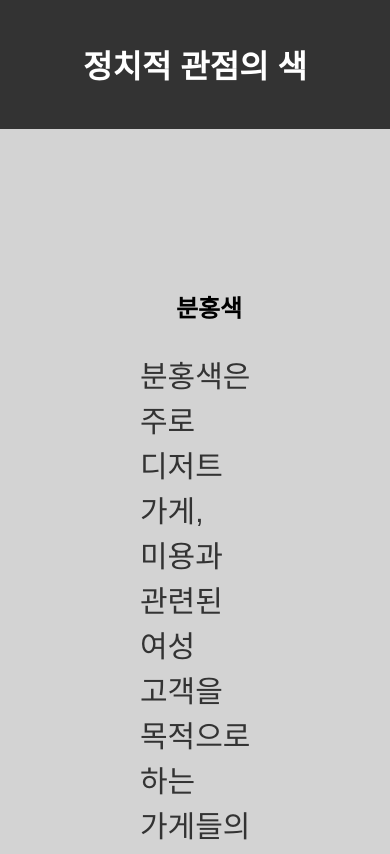
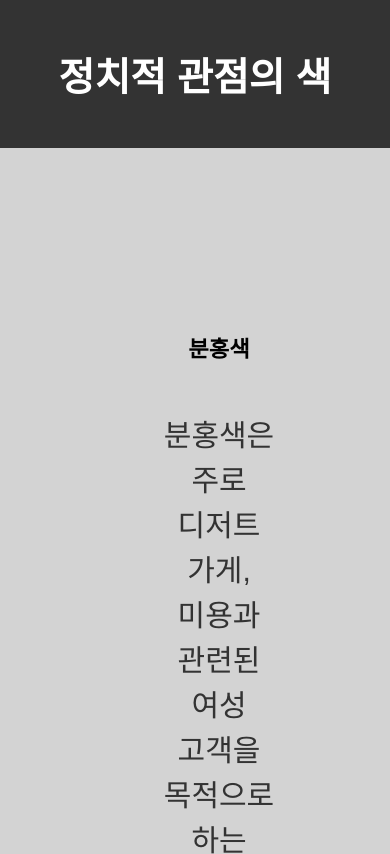
Before and after one commit to f0rgetm2n0te/home, a plain HTML site: page untitled3.html in a window 390 px wide. Shown: the top 854 px of the page. Drawn offline with Linux system fonts and the light colour scheme.

Commit message:
Add files via upload

```diff
--- a/style.k.css
+++ b/style.k.css
@@ -160,3 +160,37 @@ footer {
     padding: 19px 0;
     text-align: center;
 }
+@media screen and (max-width:900px){
+    header{
+
+        font-size: 5vw;
+        text-align: center;
+    }
+
+    article {
+
+        font-size: 4vw;
+    }
+
+
+
+    section {
+
+        line-height: 3;
+        word-break: keep-all;
+        font-size: 3.8vw;
+
+        padding: 10px;
+
+    }
+
+    h2 {
+        text-align: center;
+
+        border-radius: 100px;
+    }
+
+    p{
+        line-height: 2;
+    }
+}
--- a/style2.css
+++ b/style2.css
@@ -75,3 +75,37 @@
     margin-top:295px;
     text-align: center;
 }
+@media screen and (max-width:900px){
+    header{
+
+        font-size: 5vw;
+        text-align: center;
+    }
+
+    article {
+
+        font-size: 4vw;
+    }
+
+
+
+    section {
+
+        line-height: 3;
+        word-break: keep-all;
+        font-size: 3.8vw;
+
+        padding: 10px;
+
+    }
+
+    h2 {
+        text-align: center;
+
+        border-radius: 100px;
+    }
+
+    p{
+        line-height: 2;
+    }
+}
--- a/style3.css
+++ b/style3.css
@@ -1,3 +1,4 @@
+
 
 body {
     font-family: Arial, sans-serif;
@@ -39,6 +40,24 @@ p{
    font-size: 18px;
     line-height: 1.5;
     word-break: keep-all;
+    display: flex;
+    align-items: center;
+    justify-content: center;
+    text-align: center;
+
+}
+
+.p63{
+     font-size: 18px;
+    line-height: 1.5;
+    word-break: keep-all;
+    display: flex;
+    align-items: center;
+    justify-content: center;
+    text-align: center;
+    margin-left: 200px;
+    margin-right: 200px;
+
 }
 
 .topic {
@@ -67,6 +86,10 @@ p{
     font-size: 30px;
     line-height: 1.5;
     word-break: keep-all;
+    display: flex;
+    align-items: center;
+    justify-content: center;
+    text-align: center;
 }
 
 .topic-image img {
@@ -99,3 +122,38 @@ footer {
     text-align: center;
     padding: 20px 0;
 }
+
+@media screen and (max-width:900px){
+    header{
+
+        font-size: 5vw;
+        text-align: center;
+    }
+
+    article {
+
+        font-size: 4vw;
+    }
+
+
+
+    section {
+
+        line-height: 3;
+        word-break: keep-all;
+        font-size: 3.8vw;
+
+        padding: 10px;
+
+    }
+
+    h2 {
+        text-align: center;
+
+        border-radius: 100px;
+    }
+
+    p{
+        line-height: 2;
+    }
+}
```
Also changed, not shown: color.html (added, +57 -0 lines).
